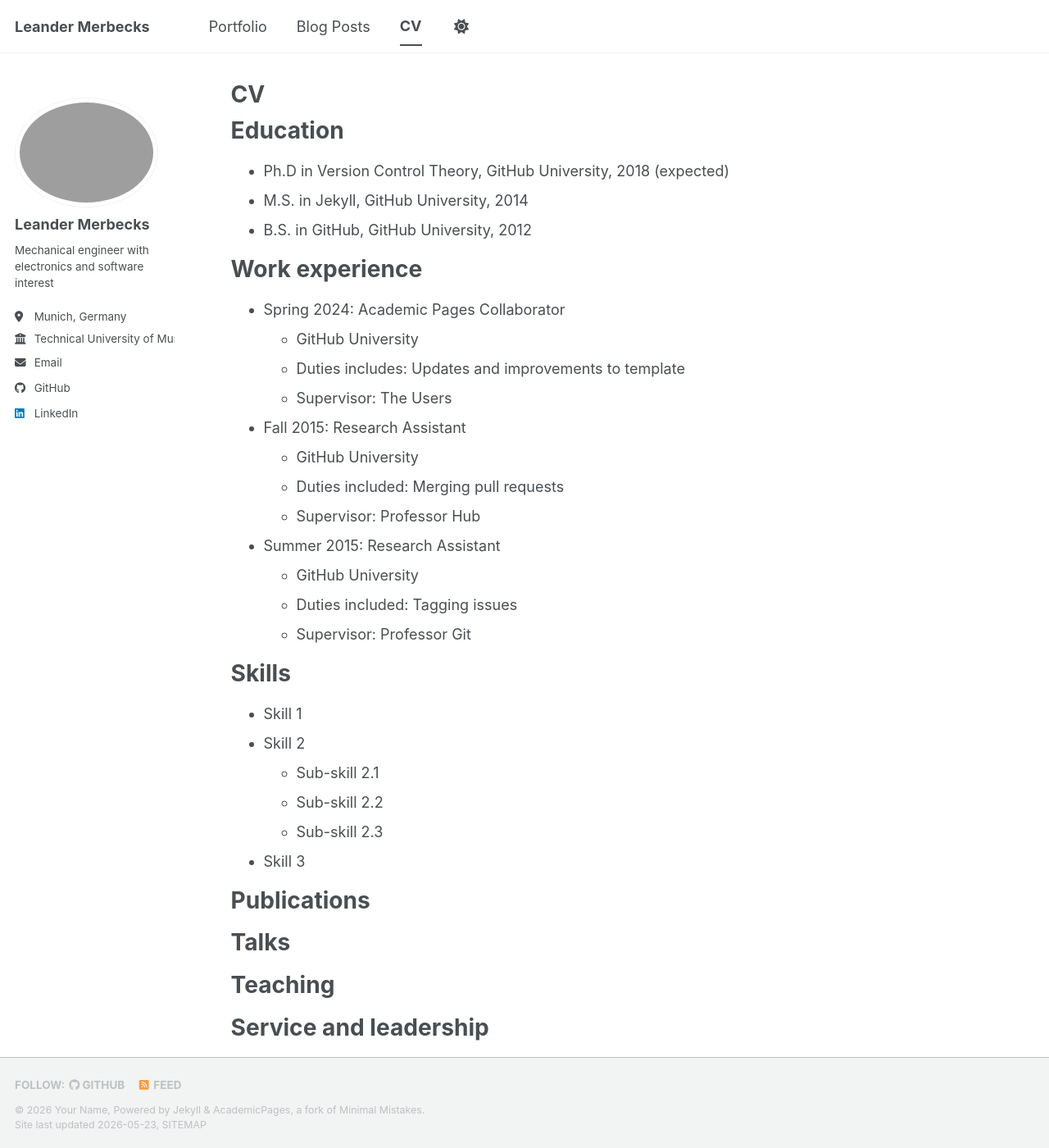
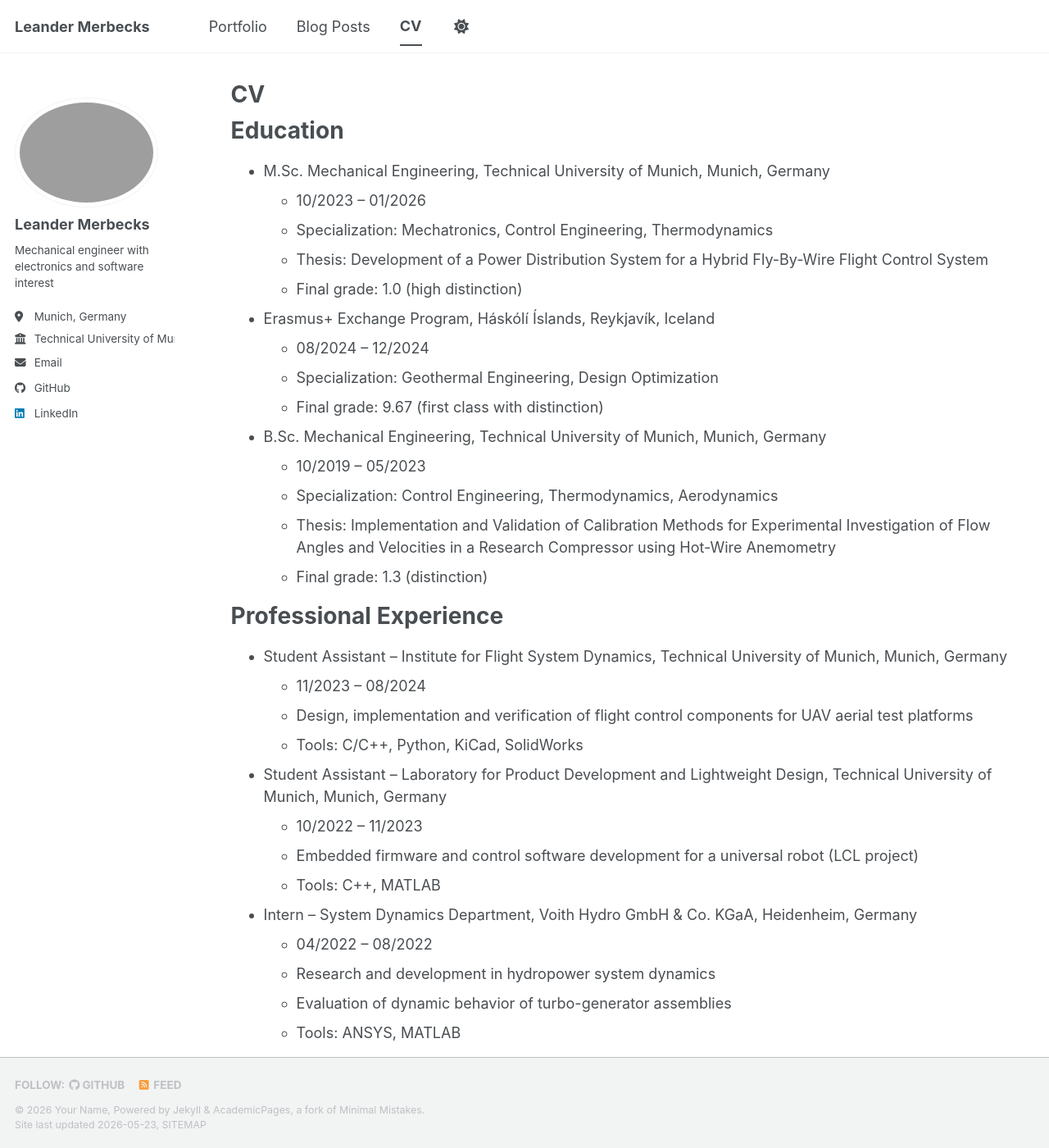
Before and after one commit to LMerbecks/LMerbecks.github.io, a Jekyll site: the page built from _pages/cv.md, in a window 1280 px wide and 1400 px high. Shown: the whole window at 82% size. Built offline with Jekyll 4.4.1, drawn with Linux system fonts in a browser that asks for light colours; a script bundle is joined from its source files by our own code; library files that are not in the unit come from our copies; some of the changed text lies outside the part shown.

Commit message:
markdown'ed CV

```diff
--- a/_pages/cv.md
+++ b/_pages/cv.md
@@ -11,54 +11,85 @@
 
 Education
 ======
-* Ph.D in Version Control Theory, GitHub University, 2018 (expected)
-* M.S. in Jekyll, GitHub University, 2014
-* B.S. in GitHub, GitHub University, 2012
 
-Work experience
+* M.Sc. Mechanical Engineering, Technical University of Munich, Munich, Germany
+  * 10/2023 – 01/2026
+  * Specialization: Mechatronics, Control Engineering, Thermodynamics
+  * Thesis: Development of a Power Distribution System for a Hybrid Fly-By-Wire Flight Control System
+  * Final grade: 1.0 (high distinction)
+
+* Erasmus+ Exchange Program, Háskólí Íslands, Reykjavík, Iceland
+  * 08/2024 – 12/2024
+  * Specialization: Geothermal Engineering, Design Optimization
+  * Final grade: 9.67 (first class with distinction)
+
+* B.Sc. Mechanical Engineering, Technical University of Munich, Munich, Germany
+  * 10/2019 – 05/2023
+  * Specialization: Control Engineering, Thermodynamics, Aerodynamics
+  * Thesis: Implementation and Validation of Calibration Methods for Experimental Investigation of Flow Angles and Velocities in a Research Compressor using Hot-Wire Anemometry
+  * Final grade: 1.3 (distinction)
+
+Professional Experience
 ======
-* Spring 2024: Academic Pages Collaborator
-  * GitHub University
-  * Duties includes: Updates and improvements to template
-  * Supervisor: The Users
 
-* Fall 2015: Research Assistant
-  * GitHub University
-  * Duties included: Merging pull requests
-  * Supervisor: Professor Hub
+* Student Assistant – Institute for Flight System Dynamics, Technical University of Munich, Munich, Germany
+  * 11/2023 – 08/2024
+  * Design, implementation and verification of flight control components for UAV aerial test platforms
+  * Tools: C/C++, Python, KiCad, SolidWorks
 
-* Summer 2015: Research Assistant
-  * GitHub University
-  * Duties included: Tagging issues
-  * Supervisor: Professor Git
+* Student Assistant – Laboratory for Product Development and Lightweight Design, Technical University of Munich, Munich, Germany
+  * 10/2022 – 11/2023
+  * Embedded firmware and control software development for a universal robot (LCL project)
+  * Tools: C++, MATLAB
+
+* Intern – System Dynamics Department, Voith Hydro GmbH & Co. KGaA, Heidenheim, Germany
+  * 04/2022 – 08/2022
+  * Research and development in hydropower system dynamics
+  * Evaluation of dynamic behavior of turbo-generator assemblies
+  * Tools: ANSYS, MATLAB
+
+Teaching Experience
+======
+
+* Teaching Assistant, Technical University of Munich, Munich, Germany
+  * 09/2020 – 03/2023
+  * Courses supported:
+    * Mathematics for Engineers 3 (10/2022 – 03/2023)
+    * Basics of Thermodynamics (10/2021 – 03/2022)
+    * Modelling of Uncertainty and Data in Mechanical Engineering (05/2021 – 09/2021)
+    * Basics of Machines Drawing and CAD 1 & 2 (09/2020 – 09/2021)
+  * Responsibilities: tutorials, student support, forum maintenance
+
+Volunteering / Leadership
+======
+
+* Sub-team Lead / Member, WARR e.V., Munich, Germany
+  * 09/2021 – 08/2024
+  * Design and implementation of propulsion systems for liquid-fuel rocket “Nixus”
 
 Skills
 ======
-* Skill 1
-* Skill 2
-  * Sub-skill 2.1
-  * Sub-skill 2.2
-  * Sub-skill 2.3
-* Skill 3
 
-Publications
-======
-  <ul>{% for post in site.publications reversed %}
-    {% include archive-single-cv.html %}
-  {% endfor %}</ul>
+* Programming
+  * Python
+  * C / C++
+  * MATLAB
+  * SQL
 
-Talks
-======
-  <ul>{% for post in site.talks reversed %}
-    {% include archive-single-talk-cv.html  %}
-  {% endfor %}</ul>
+* Engineering Domains
+  * Control systems
+  * Mechatronics
+  * Thermodynamics
+  * Embedded systems
 
-Teaching
-======
-  <ul>{% for post in site.teaching reversed %}
-    {% include archive-single-cv.html %}
-  {% endfor %}</ul>
+* Software & Tools
+  * SolidWorks, Inventor, FreeCAD
+  * KiCad
+  * ANSYS
+  * Git
+  * LTspice
 
-Service and leadership
-======
-* Currently signed in to 43 different slack teams
+* Languages
+  * German (native)
+  * English (advanced)
+  * Spanish (beginner)
```
